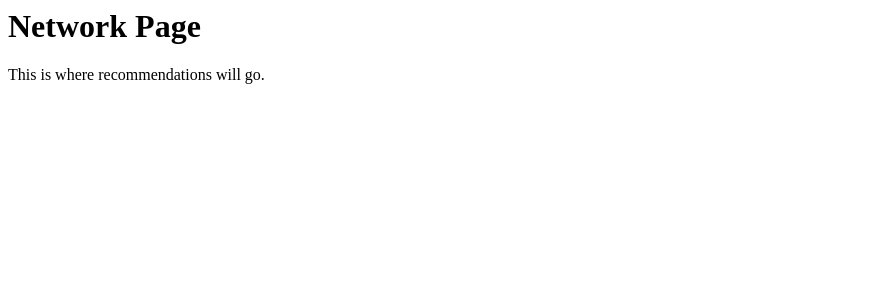
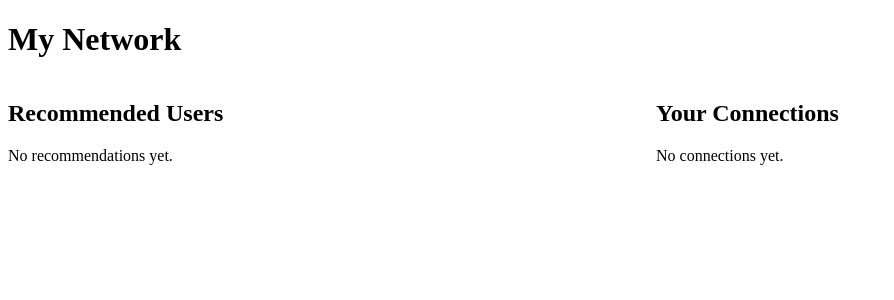
Before and after one commit to nathanxli/campus-connect, a Django app: page /network/ in a window 1280 px wide. Shown: the top 300 px of the page, without its empty margins (0-894 px from the left). Run offline with Django 5.2, Linux system fonts and the light colour scheme.

Commit message:
Created layout for network page

```diff
--- a/studentconnect/network/templates/network/network.html
+++ b/studentconnect/network/templates/network/network.html
@@ -1,2 +1,50 @@
-<h1>Network Page</h1>
-<p>This is where recommendations will go.</p>
+<!DOCTYPE html>
+<html>
+<head>
+    <title>My Network</title>
+    <style>
+        .container {
+            display: flex;
+            gap: 2rem;
+        }
+        .column {
+            width: 50%;
+        }
+        .profile-card {
+            border: 1px solid #ccc;
+            padding: 1rem;
+            margin-bottom: 1rem;
+        }
+    </style>
+</head>
+<body>
+    <h1>My Network</h1>
+    <div class="container">
+        <div class="column">
+            <h2>Recommended Users</h2>
+            {% for user in recommendations %}
+                <div class="profile-card">
+                    <strong>{{ user.name }}</strong> ({{ user.username }})<br>
+                    <p><strong>Majors:</strong> {{ user.majors }}</p>
+                    <p><strong>Academic Interests:</strong> {{ user.academic_interests }}</p>
+                    <p><strong>Non-Academic Interests:</strong> {{ user.non_academic_interests }}</p>
+                    <p><strong>Current Classes:</strong> {{ user.current_classes }}</p>
+                </div>
+            {% empty %}
+                <p>No recommendations yet.</p>
+            {% endfor %}
+        </div>
+        <div class="column">
+            <h2>Your Connections</h2>
+            {% for user in connections %}
+                <div class="profile-card">
+                    <strong>{{ user.name }}</strong> ({{ user.username }})<br>
+                    <!-- similar display as above -->
+                </div>
+            {% empty %}
+                <p>No connections yet.</p>
+            {% endfor %}
+        </div>
+    </div>
+</body>
+</html>
--- a/studentconnect/network/views.py
+++ b/studentconnect/network/views.py
@@ -1,11 +1,29 @@
-from django.shortcuts import render
+from django.shortcuts import render, redirect
 from .forms import UserProfileForm
+from .models import UserProfile
 
 def get_current_user():
     from .models import UserProfile
-    return UserProfile.objects.first()
+    return UserProfile.objects.first() # Simulate a logged-in user
 
-# Create your views here.
+
+def network_page(request):
+    current_user = get_current_user()
+
+    # Simulated recommendations: all other users
+    recommendations = UserProfile.objects.exclude(id=current_user.id)
+
+    # Connections: for now, just hardcode none or fake some later
+    connections = []  # Can simulate with a list of UserProfile objects
+
+    return render(request, 'network/network.html', {
+        'current_user': current_user,
+        'recommendations': recommendations,
+        'connections': connections,
+    })
+
+
+
 def create_profile(request):
     if request.method == 'POST':
         form = UserProfileForm(request.POST)
```
